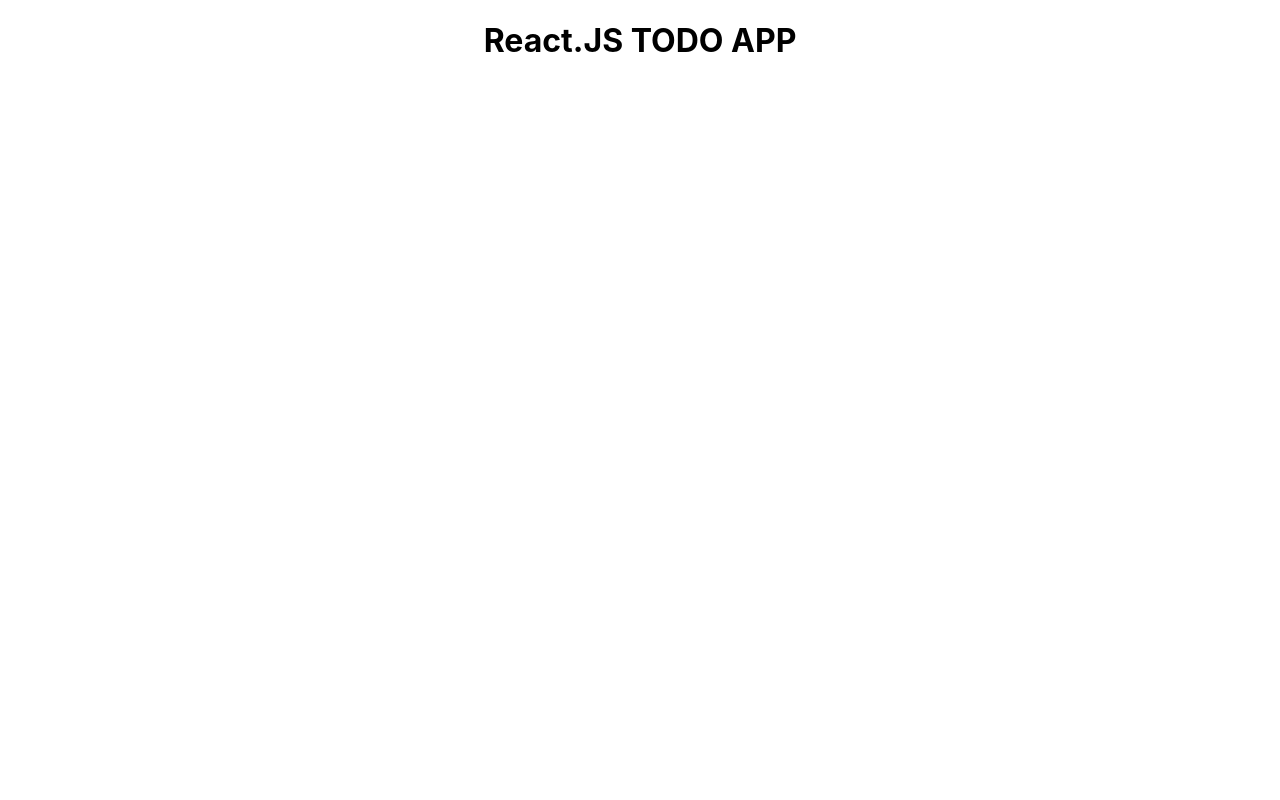
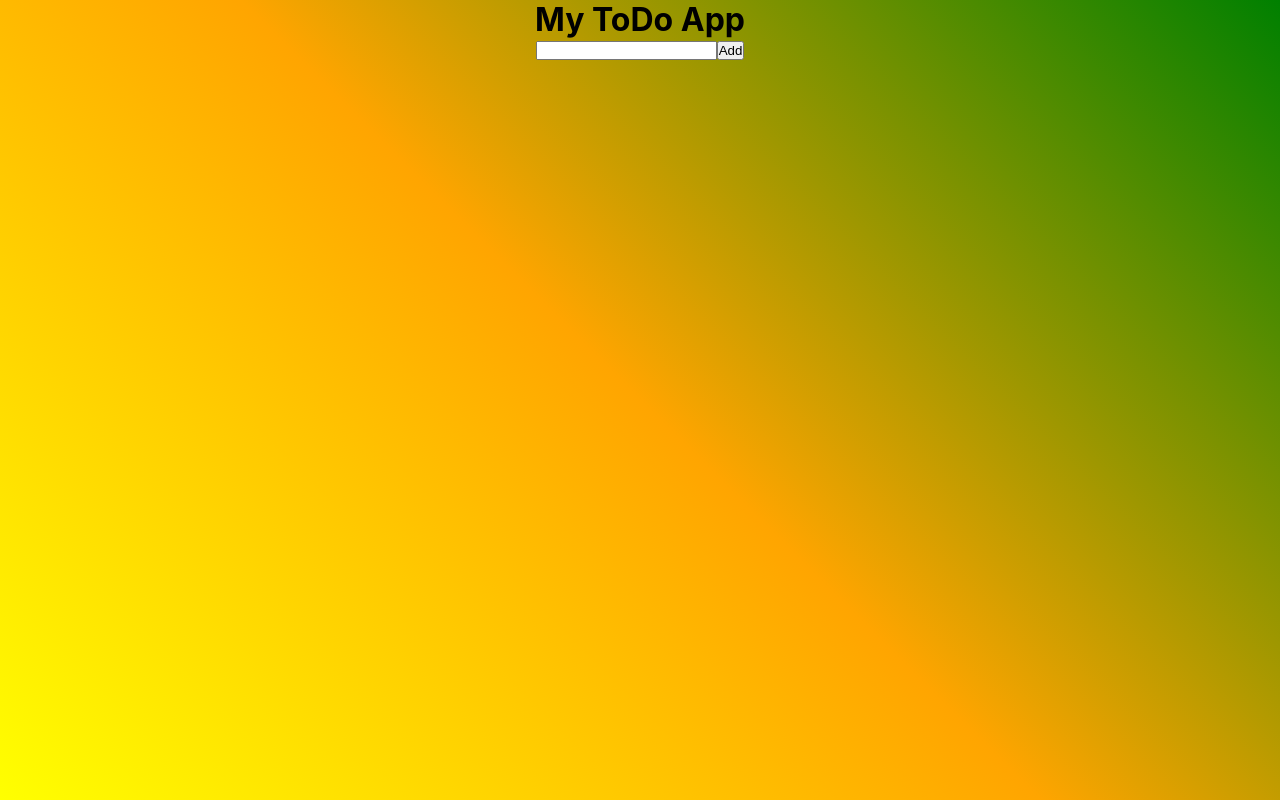
Before and after one commit to RizwanMushtaq/react_todo_app, a React (Create React App) app: page / in a window 1280 px wide. Built offline with nearby package versions, Linux system fonts and the light colour scheme.

Commit message:
App basic layout

```diff
--- a/src/App.css
+++ b/src/App.css
@@ -1,38 +1,11 @@
+* {
+  margin: 0;
+  padding: 0;
+  box-sizing: border-box;
+}
 .App {
   text-align: center;
+  background-image: linear-gradient(45deg, yellow, orange, green);
+  width: 100%;
+  height: 100vh;
 }
-
-.App-logo {
-  height: 40vmin;
-  pointer-events: none;
-}
-
-@media (prefers-reduced-motion: no-preference) {
-  .App-logo {
-    animation: App-logo-spin infinite 20s linear;
-  }
-}
-
-.App-header {
-  background-color: #282c34;
-  min-height: 100vh;
-  display: flex;
-  flex-direction: column;
-  align-items: center;
-  justify-content: center;
-  font-size: calc(10px + 2vmin);
-  color: white;
-}
-
-.App-link {
-  color: #61dafb;
-}
-
-@keyframes App-logo-spin {
-  from {
-    transform: rotate(0deg);
-  }
-  to {
-    transform: rotate(360deg);
-  }
-}
--- a/src/App.js
+++ b/src/App.js
@@ -1,12 +1,27 @@
-import logo from './logo.svg';
+import { Component } from 'react';
 import './App.css';
+import TodoTitle from './components/TodoTitle'
+import TodoInput from './components/TodoInput'
+import TodoList from './components/TodoList'
 
-function App() {
-  return (
-    <div className="App">
-      <h1>React.JS TODO APP</h1>
-    </div>
-  );
+
+class App extends Component {
+  constructor(props) {
+    super(props)
+
+    this.state = {
+      todoArray: []
+    }
+  }
+
+  render() {
+    return(
+      <div className="App">
+      <TodoTitle />
+      <TodoInput />
+      <TodoList />
+      </div>
+    )}
 }
 
 export default App;
--- /dev/null
+++ b/src/components/TodoInput.js
@@ -0,0 +1,14 @@
+import React, { Component } from 'react'
+
+class TodoInput extends Component {
+    render() {
+        return (
+            <div>
+                <input type='text'></input>
+                <button>Add</button>
+            </div>
+        )
+    }
+}
+
+export default TodoInput
--- /dev/null
+++ b/src/components/TodoList.js
@@ -0,0 +1,15 @@
+import React, { Component } from 'react'
+
+class TodoList extends Component {
+    render() {
+        return (
+            <div>
+                <ul>
+
+                </ul>
+            </div>
+        )
+    }
+}
+
+export default TodoList
--- /dev/null
+++ b/src/components/TodoTitle.js
@@ -0,0 +1,11 @@
+import React from 'react'
+
+function TodoTitle() {
+    return (
+        <div>
+            <h1>My ToDo App</h1>
+        </div>
+    )
+}
+
+export default TodoTitle
```
Also changed, not shown: src/logo.svg (deleted).
